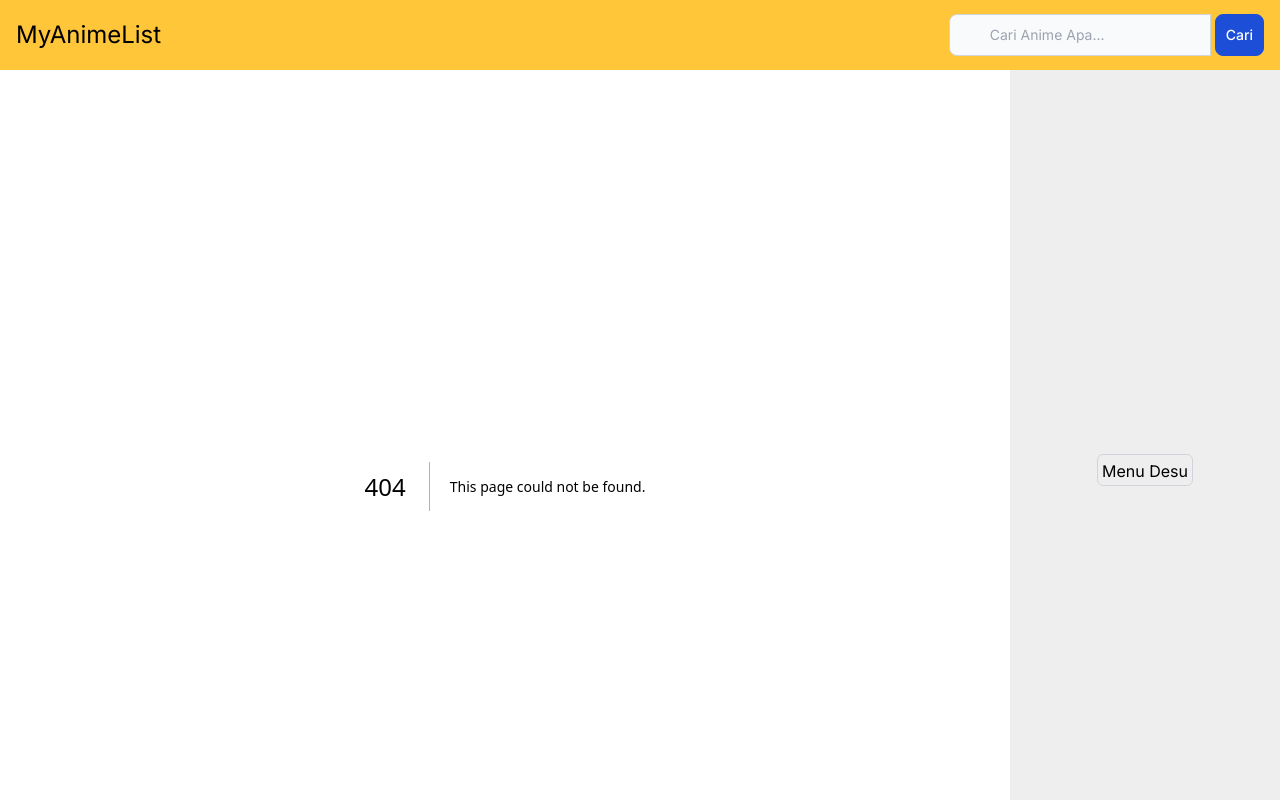
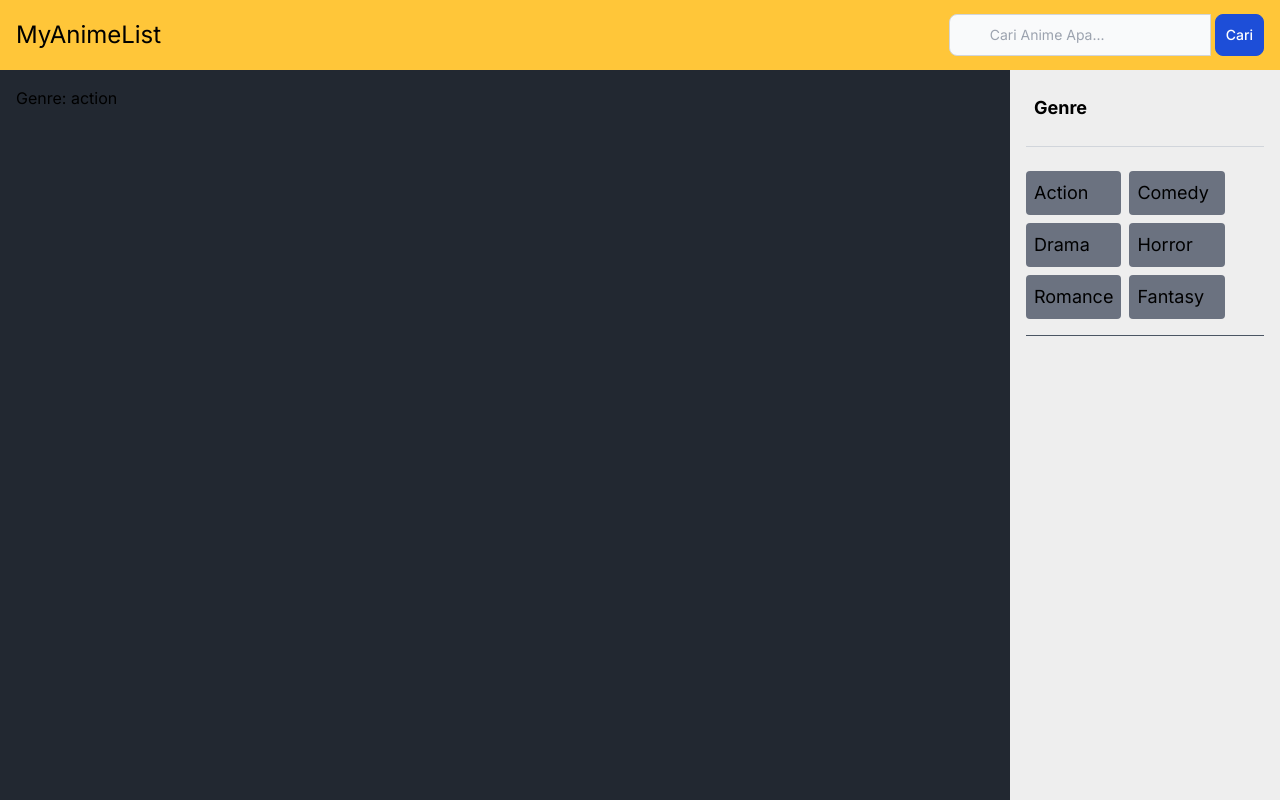
Before and after one commit to Kanaeru2/3, a Next.js app: page /view2/action in a window 1280 px wide. Before the commit this address had no page. Shown: the top 800 px of the page. Built offline with nearby package versions, Linux system fonts and the light colour scheme.

Commit message:
menambah kan menu genre, page genre baru sederhana

```diff
--- /dev/null
+++ b/app/components/GenreAnime/index.js
@@ -0,0 +1,24 @@
+import React from 'react';
+
+const GenreAnime = () => {
+    const genres = ["Action", "Comedy", "Drama", "Horror", "Romance", "Fantasy"]; // Contoh genre yang lebih banyak
+
+    return (
+        <div>
+            <ul className="grid grid-cols-2 md:grid-cols-2 gap-2 mt-2">
+                {genres.map((genre) => (
+                    <li key={genre} className="cursor-pointer">
+                        <a
+                            href={`/view2/${genre.toLowerCase()}`}
+                            className="block text-lg bg-gray-500 p-2 rounded hover:bg-gray-600 transition"
+                        >
+                            {genre}
+                        </a>
+                    </li>
+                ))}
+            </ul>
+        </div>
+    );
+};
+
+export default GenreAnime;
--- a/app/components/Menu/index.js
+++ b/app/components/Menu/index.js
@@ -1,69 +1,56 @@
+'use client';
+import React, { useState } from 'react';
+import GenreAnime from '../GenreAnime'; // Pastikan path-nya benar
 
-"use client";
+const Menus = () => {
+    const [isOpen, setIsOpen] = useState(false); // Untuk menu mobile
 
-import React, { useState } from 'react';
+    // Menu Desktop
+    const MenuDesktop = () => (
+        <div className="bg-primary w-[270px] h-screen hidden md:flex flex-col items-start p-4 border-b border-gray-700">
+            <h2 className="text-black mb-4 text-lg font-bold p-2 rounded">Genre</h2>
+            <div className="border-t border-gray-300 w-full mb-4" /> {/* Border Atas */}
+            <GenreAnime /> {/* Menggunakan GenreAnime untuk menampilkan genre */}
+            <div className="border-b border-gray-600 w-full mt-4" /> {/* Border Bawah */}
+        </div>
+        // End genre
+    );
 
-const MenuDesktop = () => {
-  return (
-    <div className="bg-primary w-[270px] h-screen hidden md:flex items-center justify-center">
-      <a
-        href="#"
-        className="inline-block w-24 h-8 border border-gray-300 rounded-md text-center leading-8 text-black no-underline hover:bg-gray-200"
+    // Menu Mobile
+    const MenuMobile = () => (
+        <div className="md:hidden">
+            <button
+                onClick={() => setIsOpen(!isOpen)}
+                className="fixed bottom-4 right-4 rounded-md bg-slate-800 py-2 px-4 text-white"
+                type="button"
             >
-        Menu Desu
-      </a>
+                {isOpen ? 'Close Menu' : 'Open Menu'}
+            </button>
+
+            <div
+                className={`fixed top-0 right-0 w-[270px] h-screen bg-white border shadow-lg transition-transform duration-300 ${
+                    isOpen ? 'translate-x-0' : 'translate-x-full'
+                }`}
+            >
+                <button onClick={() => setIsOpen(false)} className="p-4 text-left text-slate-800">
+                    Close
+                </button>
+                <div className="border-t border-gray-600 w-full mb-4" /> {/* Border Atas */}
+                <ul className="p-4 space-y-2">
+                    <h2 className="text-black mb-4 text-lg font-bold bg-gray-200 p-2 rounded">Genre</h2>
+                    <GenreAnime /> {/* Menggunakan GenreAnime untuk menampilkan genre */}
+                </ul>
+                <div className="border-b border-gray-600 w-full mt-4" /> {/* Border Bawah */}
             </div>
+        </div>
+        // End menu mobile
     );
-};
-
-const MenuMobile = () => {
-  const [isOpen, setIsOpen] = useState(false);
-
-  const toggleMenu = () => {
-    setIsOpen(!isOpen);
-  };
 
     return (
-    <div className="md:hidden">
-      <button
-        onClick={toggleMenu}
-        className="fixed bottom-4 right-4 rounded-md bg-slate-800 py-2 px-4 border border-transparent text-center text-sm text-white transition-all shadow-md hover:shadow-lg focus:bg-slate-700"
-        type="button"
-      >
-        Open Menu
-      </button>
-
-      {/* Menu Mobile */}
-      <div
-        className={`fixed top-0 right-0 w-[270px] h-screen bg-white border border-slate-200 shadow-lg transition-transform duration-300 ${
-          isOpen ? 'translate-x-0' : 'translate-x-full'
-        }`}
-        style={{ zIndex: 30 }} // Pastikan menu berada di atas elemen lain
-      >
-        <button onClick={toggleMenu} className="p-4 text-left text-slate-800">
-          Close
-        </button>
-        <ul className="p-4">
-          <li className="cursor-pointer text-slate-800 flex w-full text-sm items-center rounded-md p-3 transition-all hover:bg-slate-100">
-            Menu Item 1
-          </li>
-          <li className="cursor-pointer text-slate-800 flex w-full text-sm items-center rounded-md p-3 transition-all hover:bg-slate-100">
-            Menu Item 2
-          </li>
-          <li className="cursor-pointer text-slate-800 flex w-full text-sm items-center rounded-md p-3 transition-all hover:bg-slate-100">
-            Menu Item 3
-          </li>
-        </ul>
-      </div>
-    </div>
-  );
-};
-
-const Menus = () => {
-  return (
-    <div>
+        <div className="flex">
             <MenuDesktop />
             <MenuMobile />
+            {/* Tambahkan konten halaman jika diperlukan */}
         </div>
     );
 };
--- /dev/null
+++ b/app/view2/[genre]/page.js
@@ -0,0 +1,16 @@
+"use client"; // Jika Anda menggunakan React Server Components
+
+import React from 'react';
+
+const GenrePage = ({ params }) => {
+    const { genre } = params; // Ambil genre dari params
+
+    return (
+        <div>
+            <h1>Genre: {genre}</h1>
+            {/* Tambahkan konten berdasarkan genre di sini */}
+        </div>
+    );
+};
+
+export default GenrePage;
```
Lines whose indentation alone changed are shown as unchanged.
